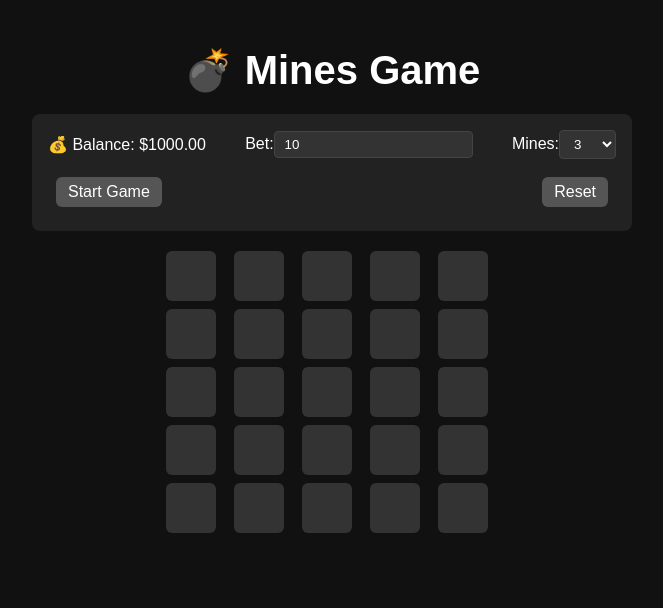
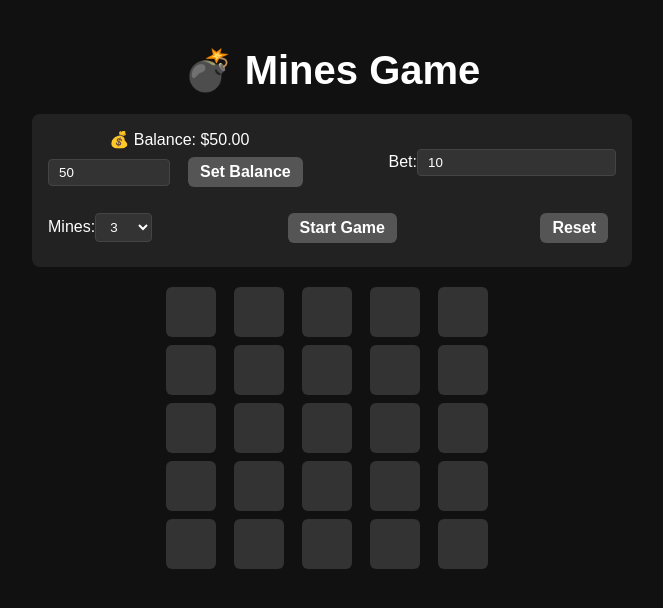
Before and after one commit to apple101012/InstantMines, a React (Vite) app in the folder mine-fields/: page / in a window 1280 px wide. Shown: the top 608 px of the page, without its empty margins (308-971 px from the left). Built offline with nearby package versions, Linux system fonts and the light colour scheme.

Commit message:
ok everything perfect nwo adding stats

```diff
--- a/mine-fields/src/App.jsx
+++ b/mine-fields/src/App.jsx
@@ -8,18 +8,18 @@ const generateBombs = (bombCount) => {
     const pos = Math.floor(Math.random() * 25);
     positions.add(pos);
   }
-  console.log("[generateBombs] Bomb positions:", positions);
   return Array.from(positions);
 };
 
 export default function App() {
-  const [balance, setBalance] = useState(1000);
+  const [startBalance, setStartBalance] = useState(50);
+  const [balance, setBalance] = useState(startBalance);
   const [bet, setBet] = useState(10);
   const [mines, setMines] = useState(3);
   const [board, setBoard] = useState(Array(25).fill(null));
   const [bombPositions, setBombPositions] = useState([]);
   const [revealed, setRevealed] = useState([]);
-  const [gameState, setGameState] = useState("idle");
+  const [gameState, setGameState] = useState("idle"); // idle, playing, won, lost
 
   const diamondsClicked = revealed.length;
   const multiplier = getMultiplier(diamondsClicked, mines);
@@ -29,23 +29,16 @@ export default function App() {
     const entry = odds.find(
       (o) => o.diamonds === diamondCount && o.bomb === bombCount
     );
-    console.log(
-      `[getMultiplier] Diamonds: ${diamondCount}, Bombs: ${bombCount}, Multiplier: ${
-        entry ? entry.multiplier : "1.0 (default)"
-      }`
-    );
     return entry ? entry.multiplier : 1.0;
   }
 
   const startGame = () => {
     if (bet <= 0 || bet > balance) return alert("Invalid bet");
     setBalance((prev) => prev - bet);
-    const bombs = generateBombs(mines);
-    setBombPositions(bombs);
+    setBombPositions(generateBombs(mines));
     setRevealed([]);
     setBoard(Array(25).fill(null));
     setGameState("playing");
-    console.log("[startGame] Game started with bet:", bet, "mines:", mines);
   };
 
   const resetGame = () => {
@@ -53,29 +46,24 @@ export default function App() {
     setBoard(Array(25).fill(null));
     setRevealed([]);
     setBombPositions([]);
-    console.log("[resetGame] Game reset.");
   };
 
   const handleClick = (index) => {
     if (gameState !== "playing" || revealed.includes(index)) return;
 
-    console.log(`[handleClick] Clicked cell: ${index}`);
+    if (bombPositions.includes(index)) {
+      const newBoard = [...board];
+      bombPositions.forEach((pos) => {
+        newBoard[pos] = "💣";
+      });
 
-    if (bombPositions.includes(index)) {
-      console.log("[handleClick] Bomb hit!");
-      const newBoard = [...board];
-      newBoard[index] = "💥";
       setBoard(newBoard);
       setGameState("lost");
     } else {
       const newBoard = [...board];
       newBoard[index] = "💎";
       setBoard(newBoard);
-      setRevealed((prev) => {
-        const updated = [...prev, index];
-        console.log("[handleClick] Diamonds clicked:", updated.length);
-        return updated;
-      });
+      setRevealed([...revealed, index]);
     }
   };
 
@@ -83,7 +71,18 @@ export default function App() {
     const payout = bet * multiplier;
     setBalance((prev) => prev + payout);
     setGameState("won");
-    console.log("[handleCashOut] Cashout:", payout);
+
+    // Reveal all bombs visually
+    const newBoard = [...board];
+    bombPositions.forEach((index) => {
+      if (newBoard[index] === null) newBoard[index] = "💣";
+    });
+    setBoard(newBoard);
+  };
+
+  const applyStartBalance = () => {
+    setBalance(startBalance);
+    resetGame();
   };
 
   return (
@@ -91,7 +90,18 @@ export default function App() {
       <h1>💣 Mines Game</h1>
 
       <div className="control-panel">
-        <div>💰 Balance: ${balance.toFixed(2)}</div>
+        <div>
+          💰 Balance: ${balance.toFixed(2)}
+          <br />
+          <input
+            type="number"
+            value={startBalance}
+            onChange={(e) => setStartBalance(parseFloat(e.target.value))}
+            style={{ width: "100px", marginRight: "10px" }}
+          />
+          <button onClick={applyStartBalance}>Set Balance</button>
+        </div>
+
         <label>
           Bet:
           <input
@@ -100,6 +110,7 @@ export default function App() {
             onChange={(e) => setBet(parseFloat(e.target.value))}
           />
         </label>
+
         <label>
           Mines:
           <select
@@ -113,9 +124,11 @@ export default function App() {
             ))}
           </select>
         </label>
+
         <button onClick={startGame} disabled={gameState === "playing"}>
           Start Game
         </button>
+
         <button onClick={resetGame}>Reset</button>
       </div>
 
@@ -135,7 +148,7 @@ export default function App() {
       <div className="board">
         {board.map((value, i) => {
           let className = "cell";
-          if (value === "💥") className += " bomb";
+          if (value === "💣") className += " bomb";
           else if (value === "💎") className += " diamond";
 
           return (
@@ -147,7 +160,7 @@ export default function App() {
       </div>
 
       {gameState === "lost" && (
-        <div className="end-text">💥 You hit a bomb! Game over.</div>
+        <div className="end-text">💣 You hit a bomb! Game over.</div>
       )}
       {gameState === "won" && (
         <div className="end-text">
--- a/mine-fields/src/index.css
+++ b/mine-fields/src/index.css
@@ -126,3 +126,23 @@ h1 {
   font-size: 1.2rem;
   color: #fdd835;
 }
+button {
+  padding: 10px 16px;
+  margin: 6px;
+  border: none;
+  border-radius: 8px;
+  background-color: #444;
+  color: white;
+  font-weight: bold;
+  cursor: pointer;
+  transition: background-color 0.2s ease;
+}
+
+button:hover:not(:disabled) {
+  background-color: #666;
+}
+
+button:disabled {
+  opacity: 0.5;
+  cursor: not-allowed;
+}
```
